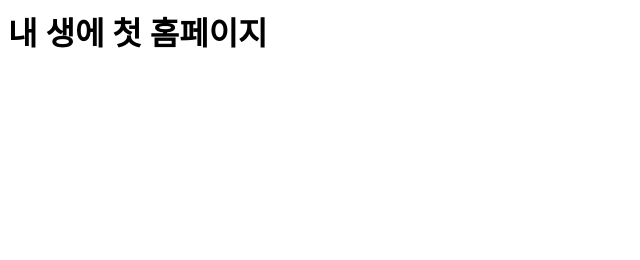
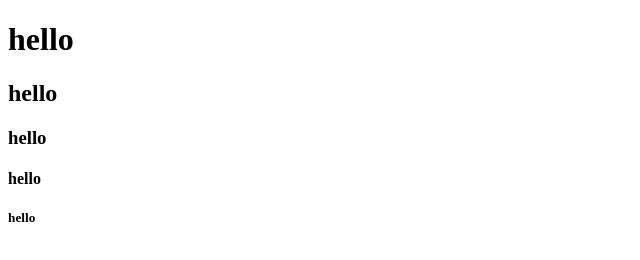
Before and after one commit to SaMiGong/test, a plain HTML site: page index.html in a window 1280 px wide. Shown: the whole page, without its empty margins (0-640 px from the left). Drawn offline with Linux system fonts and the light colour scheme.

Commit message:
:memo: 대문페이지와 리드미파일 수정

```diff
--- a/index.html
+++ b/index.html
@@ -1 +1,15 @@
-<h1>내 생에 첫 홈페이지</h1>
+<!DOCTYPE html>
+<html>
+<head>
+    <meta charset="UTF-8">
+    <meta name="viewport" content="width=device-width, initial-scale=1.0">
+    <title>Document</title>
+</head>
+<body>
+    <h1>hello</h1>
+    <h2>hello</h2>
+    <h3>hello</h3>
+    <h4>hello</h4>
+    <h5>hello</h5>
+</body>
+</html>
```
Also changed, not shown: test.txt (added), 1 other file.
